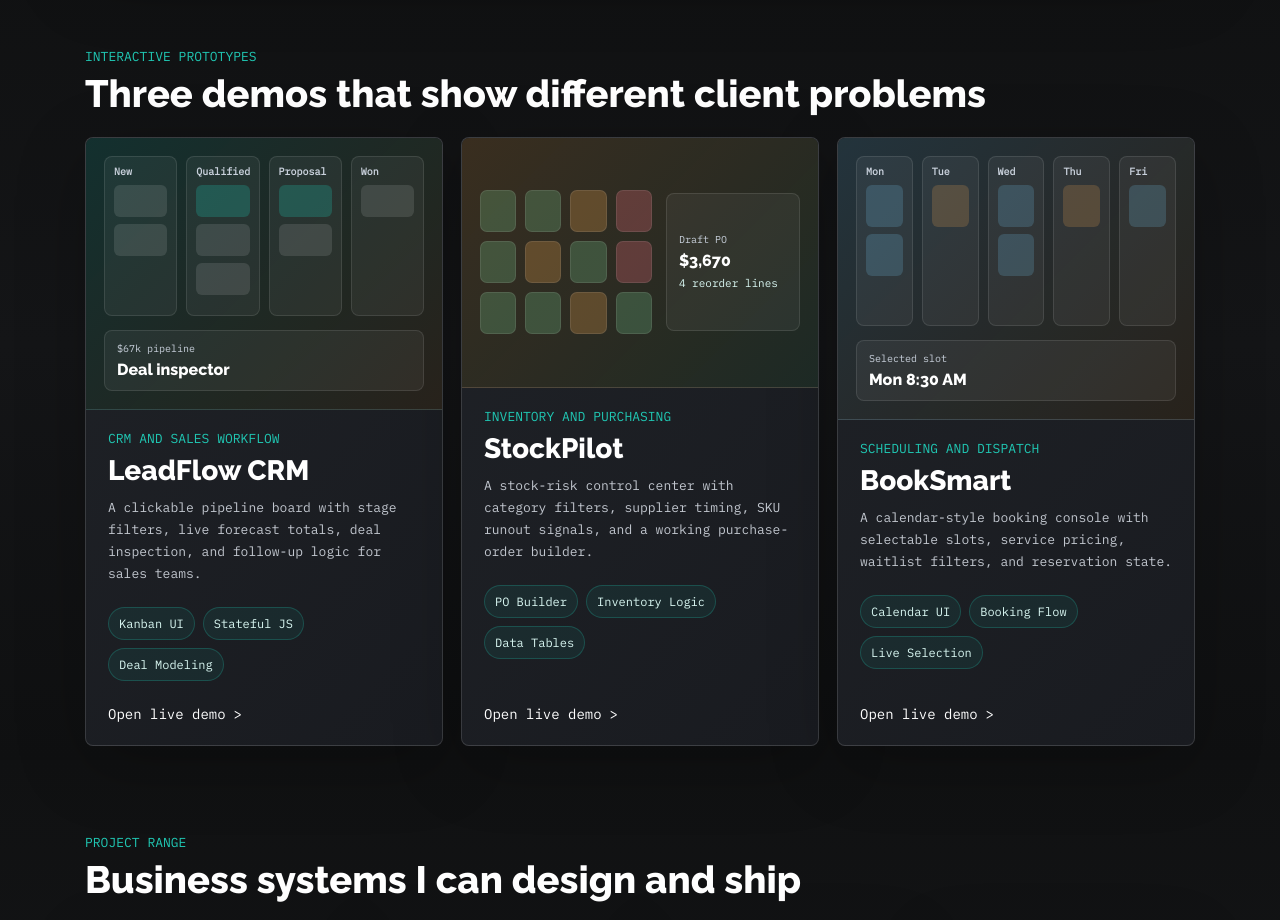
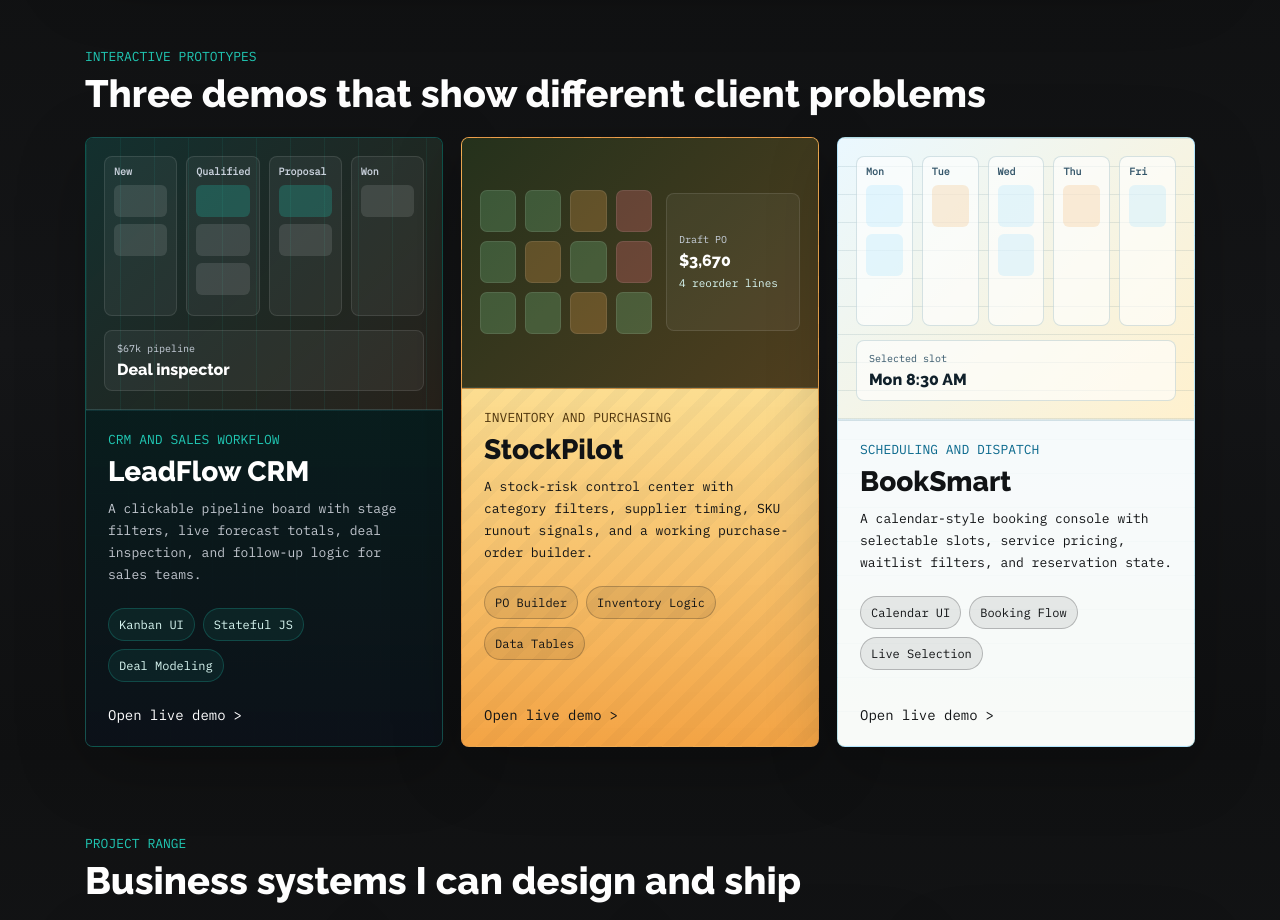
Before and after one commit to Branded4Lives/personal-portfolio, a plain HTML site: page index.html in a window 1280 px wide. Shown: the part 1640-2560 px from the top of the page. Drawn offline with Linux system fonts and the light colour scheme.

Commit message:
Differentiate portfolio demo visuals

```diff
--- a/index.html
+++ b/index.html
@@ -216,7 +216,7 @@
           </div>
 
           <div class="demo-project-grid">
-            <article class="demo-project-card">
+            <article class="demo-project-card lead-card">
               <a
                 class="demo-preview lead-preview"
                 href="projects/leadflow-crm/"
@@ -268,7 +268,7 @@
               </div>
             </article>
 
-            <article class="demo-project-card">
+            <article class="demo-project-card inventory-card">
               <a
                 class="demo-preview inventory-preview"
                 href="projects/stockpilot-inventory/"
@@ -314,7 +314,7 @@
               </div>
             </article>
 
-            <article class="demo-project-card">
+            <article class="demo-project-card scheduler-card">
               <a
                 class="demo-preview scheduler-preview"
                 href="projects/booksmart-scheduler/"
--- a/styles.css
+++ b/styles.css
@@ -445,6 +445,7 @@ body {
 }
 
 .demo-project-card {
+  position: relative;
   display: flex;
   min-height: 560px;
   flex-direction: column;
@@ -453,6 +454,64 @@ body {
   border-radius: 8px;
   background: linear-gradient(135deg, var(--surface-strong), var(--card));
   box-shadow: 0 18px 70px rgba(0, 0, 0, 0.24);
+  isolation: isolate;
+  transition: transform 180ms ease, border-color 180ms ease;
+}
+
+.demo-project-card:hover {
+  transform: translateY(-3px);
+}
+
+.demo-project-card::before {
+  position: absolute;
+  inset: 0;
+  z-index: -1;
+  pointer-events: none;
+  content: "";
+}
+
+.lead-card {
+  border-color: rgba(32, 199, 179, 0.34);
+  background:
+    linear-gradient(180deg, rgba(5, 26, 25, 0.96), rgba(16, 20, 27, 0.98));
+}
+
+.lead-card::before {
+  background:
+    repeating-linear-gradient(
+      90deg,
+      rgba(32, 199, 179, 0.06) 0 1px,
+      transparent 1px 42px
+    ),
+    repeating-linear-gradient(
+      0deg,
+      rgba(32, 199, 179, 0.045) 0 1px,
+      transparent 1px 42px
+    );
+}
+
+.inventory-card {
+  border-color: rgba(241, 166, 79, 0.7);
+  background:
+    repeating-linear-gradient(
+      135deg,
+      rgba(17, 19, 21, 0.18) 0 10px,
+      transparent 10px 22px
+    ),
+    linear-gradient(180deg, #f3bd5a 0%, #e78d3f 100%);
+  color: #111315;
+}
+
+.scheduler-card {
+  border-color: rgba(125, 211, 252, 0.52);
+  background:
+    repeating-linear-gradient(
+      0deg,
+      rgba(18, 78, 102, 0.08) 0 1px,
+      transparent 1px 34px
+    ),
+    linear-gradient(180deg, #eefaff 0%, #fff3d7 100%);
+  color: #10202a;
 }
 
 .demo-preview {
@@ -469,6 +528,11 @@ body {
 
 .lead-preview {
   background:
+    repeating-linear-gradient(
+      90deg,
+      rgba(32, 199, 179, 0.08) 0 1px,
+      transparent 1px 34px
+    ),
     linear-gradient(135deg, rgba(32, 199, 179, 0.16), rgba(241, 166, 79, 0.1)),
     #111315;
 }
@@ -476,14 +540,18 @@ body {
 .inventory-preview {
   grid-template-columns: 1fr 0.78fr;
   background:
-    linear-gradient(135deg, rgba(241, 166, 79, 0.18), rgba(134, 239, 172, 0.1)),
-    #111315;
+    linear-gradient(135deg, rgba(36, 49, 28, 0.92), rgba(84, 64, 31, 0.92)),
+    #26351f;
 }
 
 .scheduler-preview {
   background:
-    linear-gradient(135deg, rgba(125, 211, 252, 0.17), rgba(241, 166, 79, 0.1)),
-    #111315;
+    repeating-linear-gradient(
+      0deg,
+      rgba(15, 70, 93, 0.1) 0 1px,
+      transparent 1px 28px
+    ),
+    linear-gradient(135deg, #eaf8ff, #fff1ce);
 }
 
 .preview-pipeline,
@@ -620,6 +688,63 @@ body {
 
 .preview-booking {
   min-height: 54px;
+}
+
+.lead-card .demo-project-copy {
+  border-top: 1px solid rgba(32, 199, 179, 0.18);
+  background: linear-gradient(180deg, rgba(8, 29, 29, 0.92), rgba(12, 17, 24, 0.98));
+}
+
+.inventory-card .demo-project-copy {
+  border-top: 1px solid rgba(17, 19, 21, 0.2);
+  background:
+    linear-gradient(180deg, rgba(255, 234, 161, 0.8), rgba(246, 168, 70, 0.84));
+}
+
+.scheduler-card .demo-project-copy {
+  border-top: 1px solid rgba(13, 86, 115, 0.16);
+  background: rgba(247, 252, 255, 0.82);
+}
+
+.inventory-card .project-type,
+.inventory-card .demo-project-copy h3,
+.inventory-card .demo-project-copy p:not(.project-type),
+.inventory-card .project-link,
+.scheduler-card .project-type,
+.scheduler-card .demo-project-copy h3,
+.scheduler-card .demo-project-copy p:not(.project-type),
+.scheduler-card .project-link {
+  color: #111315;
+}
+
+.inventory-card .project-type {
+  color: #4f350d;
+}
+
+.scheduler-card .project-type {
+  color: #0b698d;
+}
+
+.inventory-card .project-tags span,
+.scheduler-card .project-tags span {
+  border-color: rgba(17, 19, 21, 0.24);
+  background: rgba(17, 19, 21, 0.08);
+  color: #111315;
+}
+
+.scheduler-card .preview-week div,
+.scheduler-card .preview-booking {
+  border-color: rgba(13, 86, 115, 0.16);
+  background: rgba(255, 255, 255, 0.62);
+}
+
+.scheduler-card .preview-week strong,
+.scheduler-card .preview-booking span {
+  color: #335569;
+}
+
+.scheduler-card .preview-booking strong {
+  color: #10202a;
 }
 
 .demo-project-copy {
```
Also changed, not shown: projects/assets/demo.css (+106 -6 lines).
